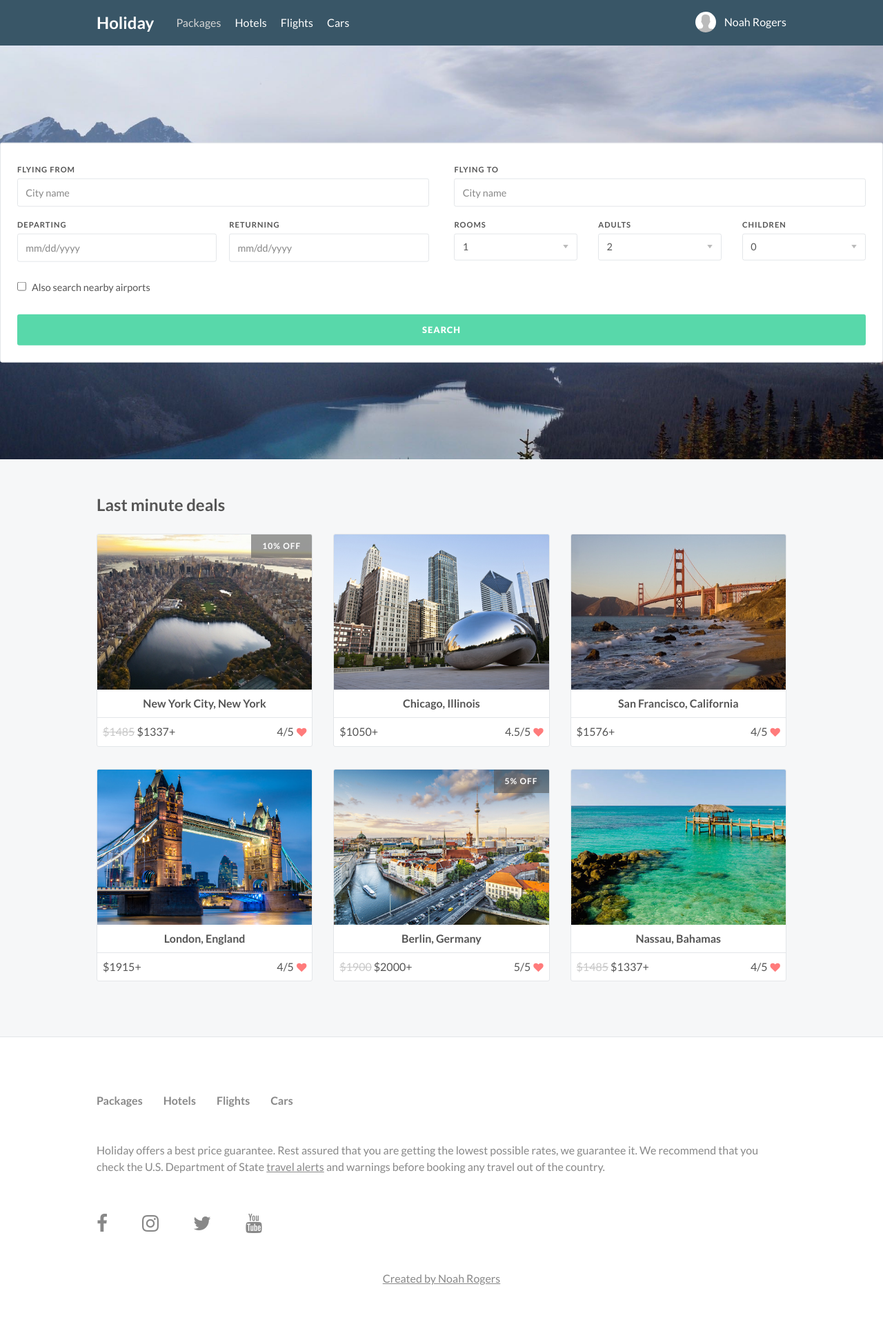
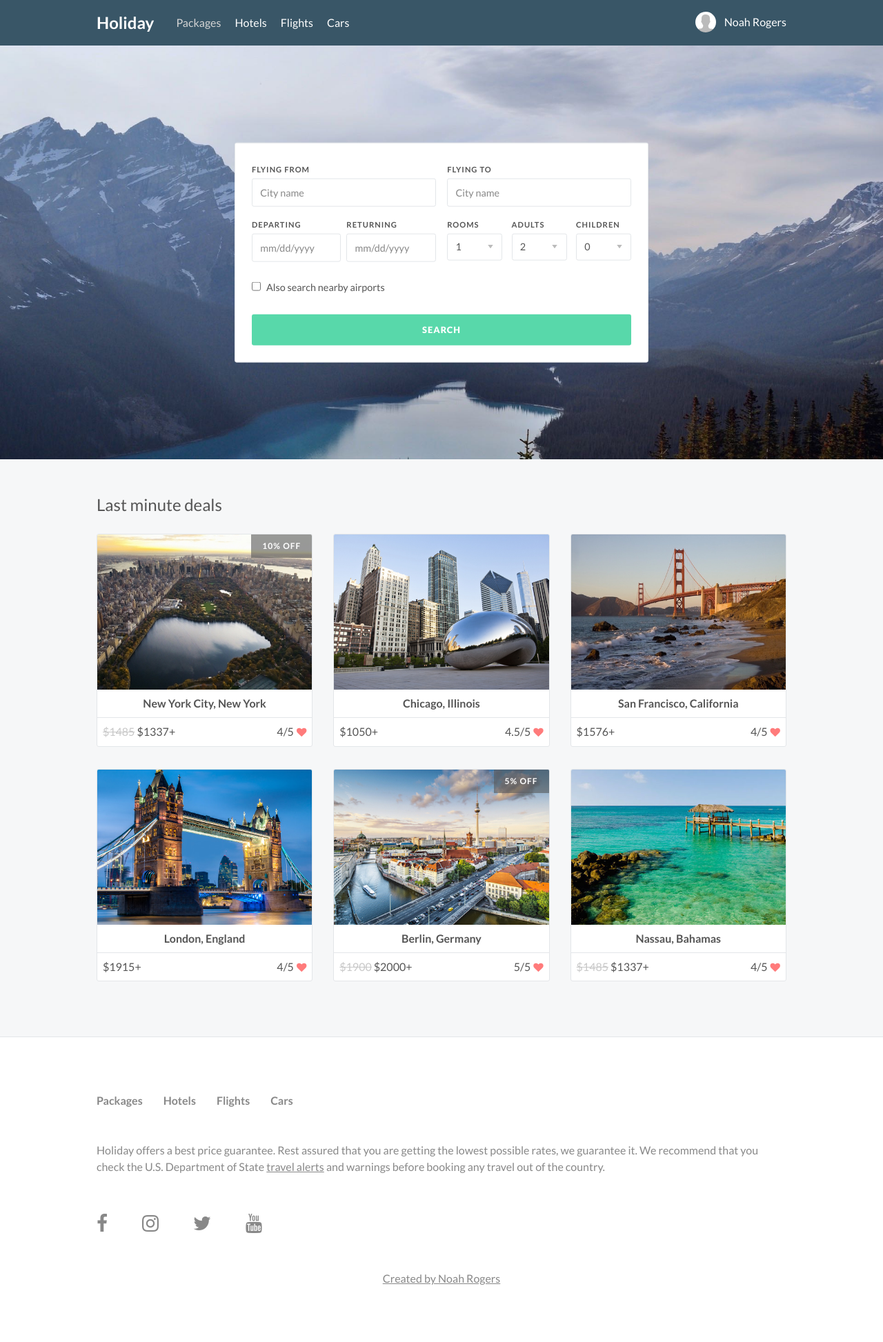
Before and after one commit to Treydor/holiday, a Jekyll site: the page built from index.html, in a window 1280 px wide. Shown: the whole page at 69% size. Built offline with Jekyll 4.4.1, drawn with Linux system fonts in a browser that asks for light colours; nearby versions of some CDN libraries.

```diff
--- a/assets/stylesheets/components/_layout.scss
+++ b/assets/stylesheets/components/_layout.scss
@@ -37,33 +37,18 @@
 }
 
 .container--narrow {
-  max-width: 600px
+  max-width: 600px;
+  position: relative;
 }
+
 
 /*------ Section ------*/
 
 .section__header {
   margin-bottom: 1.5rem;
 
-  .module {
-    margin-bottom: 1.5rem;
-
-    @media #{$medium} {
-      margin-bottom: 0;
-    }
-
-    &:last-of-type {
-      margin-bottom: 0;
-    }
-  }
-
-  p {
+  h2 {
+    font-weight: $regular;
     margin: 0;
   }
 }
-
-.section__title {
-  font-size: 1.7rem;
-  font-weight: $regular;
-  margin-bottom: 1.5rem;
-}
```
